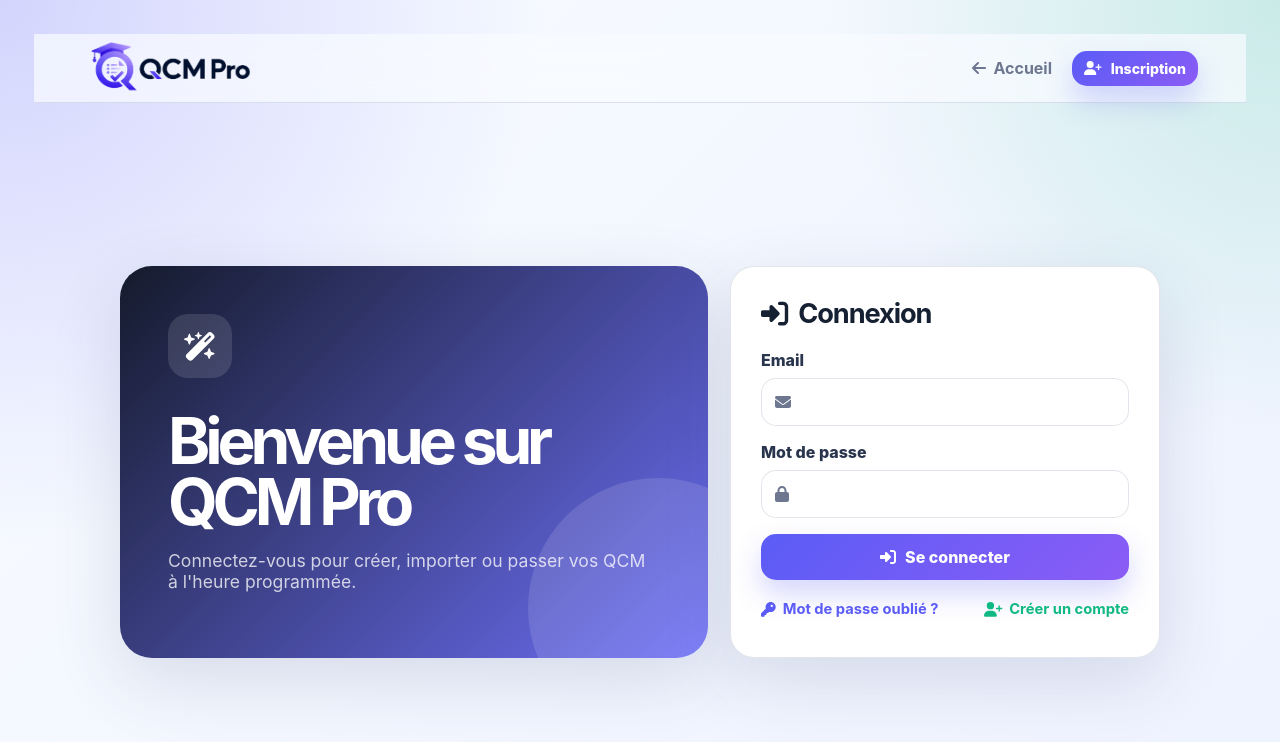
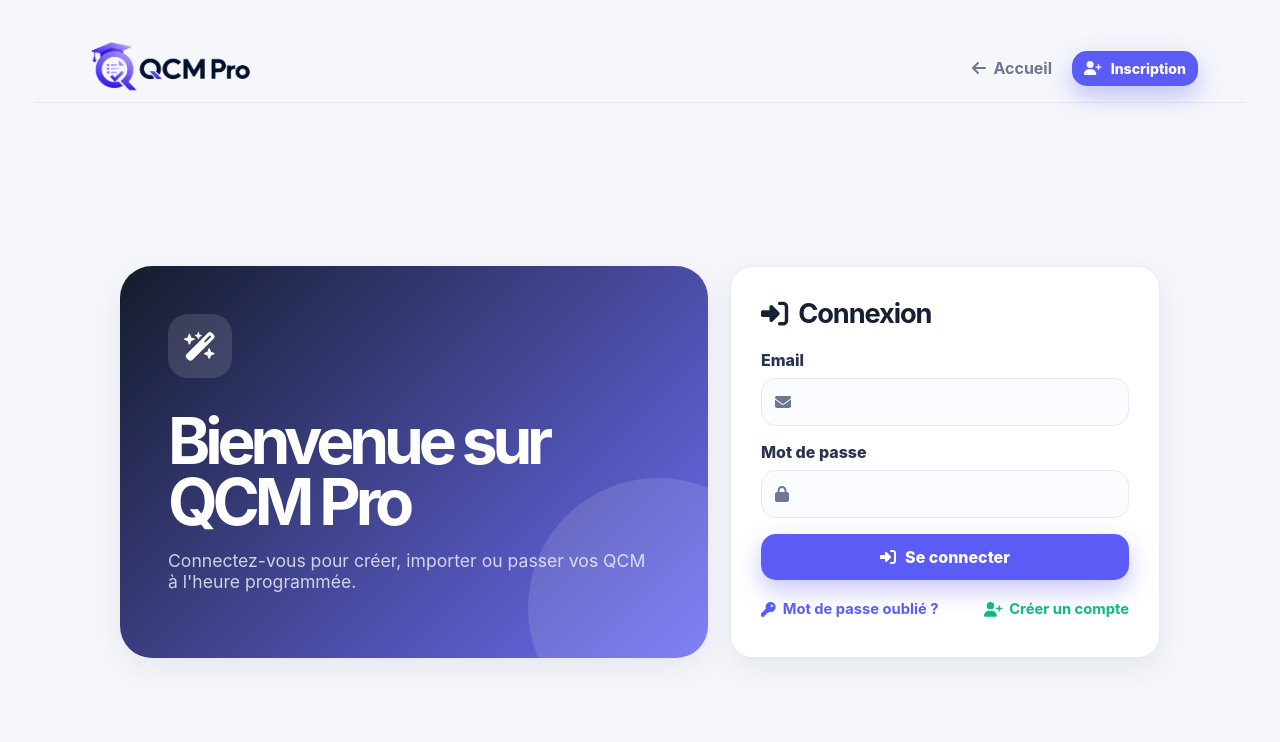
Before and after one commit to dembouz07/qcm_pro_front, a React (Vite) app: page /login in a window 1280 px wide. Shown: the top 742 px of the page. Built offline with nearby package versions, Linux system fonts and the light colour scheme; no server answers.

Commit message:
style(web): aligner le design sur l'app mobile (surfaces pleines, ombres douces, boutons pleins, chips)

```diff
--- a/src/styles.css
+++ b/src/styles.css
@@ -1,6 +1,6 @@
 :root {
   --bg: #f5f7fb;
-  --surface: rgba(255, 255, 255, 0.86);
+  --surface: #ffffff;
   --surface-solid: #ffffff;
   --text: #162033;
   --muted: #6d7890;
@@ -9,9 +9,9 @@
   --accent: #10b981;
   --danger: #ef4444;
   --warning: #f59e0b;
-  --border: rgba(98, 112, 145, 0.18);
-  --shadow: 0 22px 70px rgba(37, 54, 99, 0.14);
-  --radius: 24px;
+  --border: #e6e9f2;
+  --shadow: 0 10px 30px rgba(37, 54, 99, 0.08);
+  --radius: 22px;
 }
 
 * { box-sizing: border-box; }
@@ -29,10 +29,7 @@ body {
   overflow-x: hidden;
   font-family: Inter, ui-sans-serif, system-ui, -apple-system, BlinkMacSystemFont, "Segoe UI", sans-serif;
   color: var(--text);
-  background:
-    radial-gradient(circle at top left, rgba(91, 92, 246, 0.24), transparent 34rem),
-    radial-gradient(circle at top right, rgba(16, 185, 129, 0.18), transparent 28rem),
-    linear-gradient(135deg, #f8fbff 0%, #eef2ff 100%);
+  background: var(--bg);
 }
 
 button, input, select, textarea { font: inherit; }
@@ -47,9 +44,9 @@ a { color: inherit; text-decoration: none; }
   width: 290px;
   height: 100vh;
   padding: 24px;
-  background: rgba(12, 18, 35, 0.92);
+  background: #0c1223;
   color: #fff;
-  backdrop-filter: blur(24px);
+  backdrop-filter: none;
   display: flex;
   flex-direction: column;
   gap: 24px;
@@ -174,11 +171,10 @@ a { color: inherit; text-decoration: none; }
 .question-card,
 .quiz-card,
 .stat-card {
-  background: var(--surface);
+  background: var(--surface-solid);
   border: 1px solid var(--border);
   border-radius: var(--radius);
   box-shadow: var(--shadow);
-  backdrop-filter: blur(18px);
 }
 
 .panel { padding: 24px; }
@@ -200,7 +196,16 @@ a { color: inherit; text-decoration: none; }
   gap: 8px;
   min-height: 144px;
 }
-.stat-card svg { color: var(--primary); font-size: 1.6rem; }
+.stat-card svg {
+  color: var(--primary);
+  font-size: 1.35rem;
+  width: 46px;
+  height: 46px;
+  padding: 12px;
+  border-radius: 14px;
+  background: rgba(91, 92, 246, 0.12);
+  box-sizing: border-box;
+}
 .stat-card span { font-size: 2.2rem; font-weight: 900; letter-spacing: -0.05em; }
 .stat-card small { color: var(--muted); font-weight: 700; }
 
@@ -252,14 +257,14 @@ a { color: inherit; text-decoration: none; }
 }
 .primary-btn {
   padding: 13px 18px;
-  background: linear-gradient(135deg, var(--primary), #8b5cf6);
+  background: var(--primary);
   color: #fff;
-  box-shadow: 0 14px 28px rgba(91, 92, 246, 0.25);
+  box-shadow: 0 10px 24px rgba(91, 92, 246, 0.35);
 }
 .secondary-btn {
   padding: 13px 18px;
-  color: var(--text);
-  background: rgba(255, 255, 255, 0.80);
+  color: var(--primary);
+  background: #eef0ff;
   border: 1px solid var(--border);
 }
 .primary-btn:hover:not(:disabled), .secondary-btn:hover:not(:disabled), .icon-btn:hover:not(:disabled) { transform: translateY(-1px); }
@@ -276,7 +281,7 @@ input, select, textarea {
   padding: 13px 14px;
   outline: none;
   color: var(--text);
-  background: rgba(255, 255, 255, 0.74);
+  background: #fbfcff;
   transition: 0.2s ease;
 }
 textarea { resize: vertical; min-height: 92px; }
@@ -314,8 +319,8 @@ label { display: flex; flex-direction: column; gap: 8px; font-weight: 800; color
   gap: 12px;
   flex-wrap: wrap;
   padding: 8px clamp(16px, 5vw, 48px);
-  background: rgba(248, 251, 255, 0.72);
-  backdrop-filter: blur(12px);
+  background: var(--bg);
+  backdrop-filter: none;
   border-bottom: 1px solid var(--border);
   z-index: 5;
 }
@@ -414,7 +419,7 @@ label { display: flex; flex-direction: column; gap: 8px; font-weight: 800; color
 .question-head h3, .panel h2 { margin: 0; display: flex; gap: 9px; align-items: center; letter-spacing: -0.03em; }
 .points-field { max-width: 140px; margin-top: 14px; }
 .choices { display: flex; flex-direction: column; gap: 10px; margin: 16px 0; }
-.choice-row { display: grid; grid-template-columns: 44px 1fr 44px; gap: 10px; align-items: center; padding: 10px; border-radius: 18px; background: rgba(255, 255, 255, 0.60); border: 1px solid var(--border); }
+.choice-row { display: grid; grid-template-columns: 44px 1fr 44px; gap: 10px; align-items: center; padding: 10px; border-radius: 14px; background: #fbfcff; border: 1px solid var(--border); }
 .choice-row.correct { border-color: rgba(16, 185, 129, 0.38); background: rgba(16, 185, 129, 0.08); }
 .check-btn { width: 42px; height: 42px; border: 0; border-radius: 14px; background: rgba(16, 185, 129, 0.11); color: #059669; }
 .builder-actions { display: flex; justify-content: space-between; gap: 14px; flex-wrap: wrap; }
@@ -453,10 +458,10 @@ tr:last-child td { border-bottom: 0; }
 .question-text { font-size: 1.12rem; font-weight: 800; }
 .choice-options { display: grid; grid-template-columns: repeat(2, 1fr); gap: 12px; }
 .choice-options.single-column { grid-template-columns: 1fr; }
-.answer-option { display: flex; flex-direction: row; align-items: center; gap: 10px; padding: 16px; border: 1px solid var(--border); border-radius: 18px; background: rgba(255, 255, 255, 0.68); transition: 0.18s ease; cursor: pointer; }
+.answer-option { display: flex; flex-direction: row; align-items: center; gap: 10px; padding: 16px; border: 1px solid var(--border); border-radius: 14px; background: #fbfcff; transition: 0.18s ease; cursor: pointer; }
 .answer-option input { width: auto; accent-color: var(--primary); }
-.answer-option.selected { border-color: rgba(91, 92, 246, 0.55); background: rgba(91, 92, 246, 0.08); }
-.sticky-actions { position: sticky; bottom: 20px; padding: 14px; background: rgba(255, 255, 255, 0.72); border: 1px solid var(--border); border-radius: 22px; backdrop-filter: blur(18px); }
+.answer-option.selected { border-color: rgba(91, 92, 246, 0.55); background: #eef0ff; }
+.sticky-actions { position: sticky; bottom: 20px; padding: 14px; background: #ffffff; border: 1px solid var(--border); border-radius: 18px; box-shadow: var(--shadow); }
 .big-icon { width: 88px; height: 88px; display: grid; place-items: center; margin: 0 auto 18px; border-radius: 28px; font-size: 2.4rem; }
 .big-icon.success { color: #047857; background: rgba(16, 185, 129, 0.14); }
 .big-icon.warning { color: #92400e; background: rgba(245, 158, 11, 0.14); }
```
